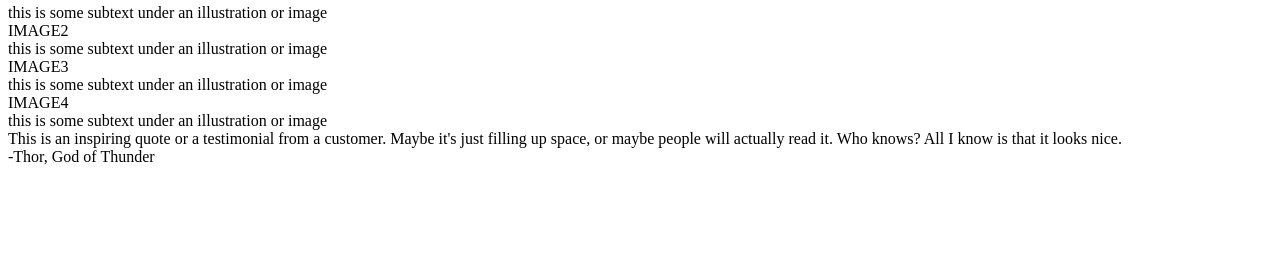
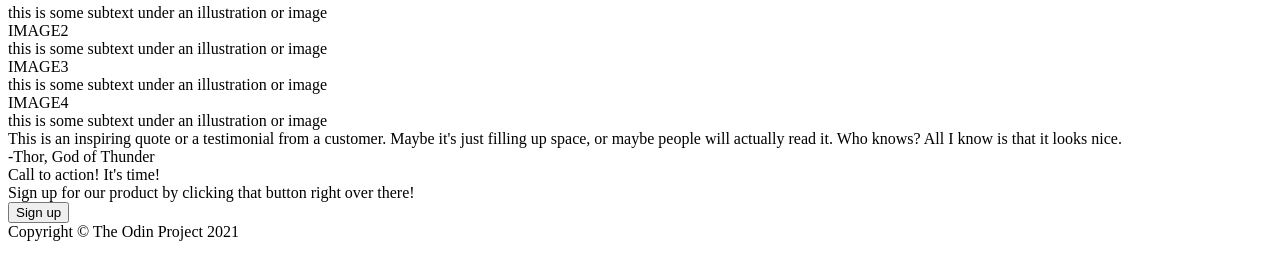
Before and after one commit to AudriusJurg/landing-page, a plain HTML site: page index.html in a window 1280 px wide. Shown: the part 221-500 px from the top of the page. Drawn offline with Linux system fonts and the light colour scheme.

Commit message:
Add signup and footnote divs

```diff
--- a/index.html
+++ b/index.html
@@ -51,11 +51,13 @@
     </div>
 
     <div class="signup">
-
+      <div class="title-text">Call to action! It's time!</div>
+      <div class="desc-text">Sign up for our product by clicking that button right over there!</div>
+      <button class="signup">Sign up</button>
     </div>
 
     <div class="footnote">
-
+      <div class="text">Copyright © The Odin Project 2021</div>
     </div>
   </body>
 </html>
```
